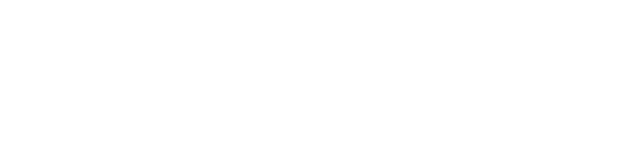
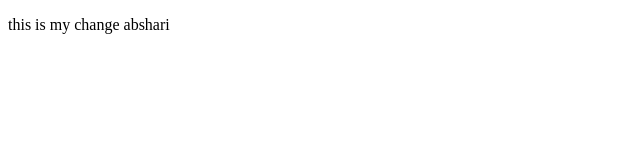
Before and after one commit to amirho44/git-tutorial, a plain HTML site: page dashboard.html in a window 1280 px wide. Shown: the whole page, without its empty margins (0-640 px from the left). Drawn offline with Linux system fonts and the light colour scheme.

Commit message:
some change

```diff
--- a/dashboard.html
+++ b/dashboard.html
@@ -9,6 +9,7 @@
 </head>
 
 <body>
+    <p>this is my change abshari</p>
 
 </body>
 
```
